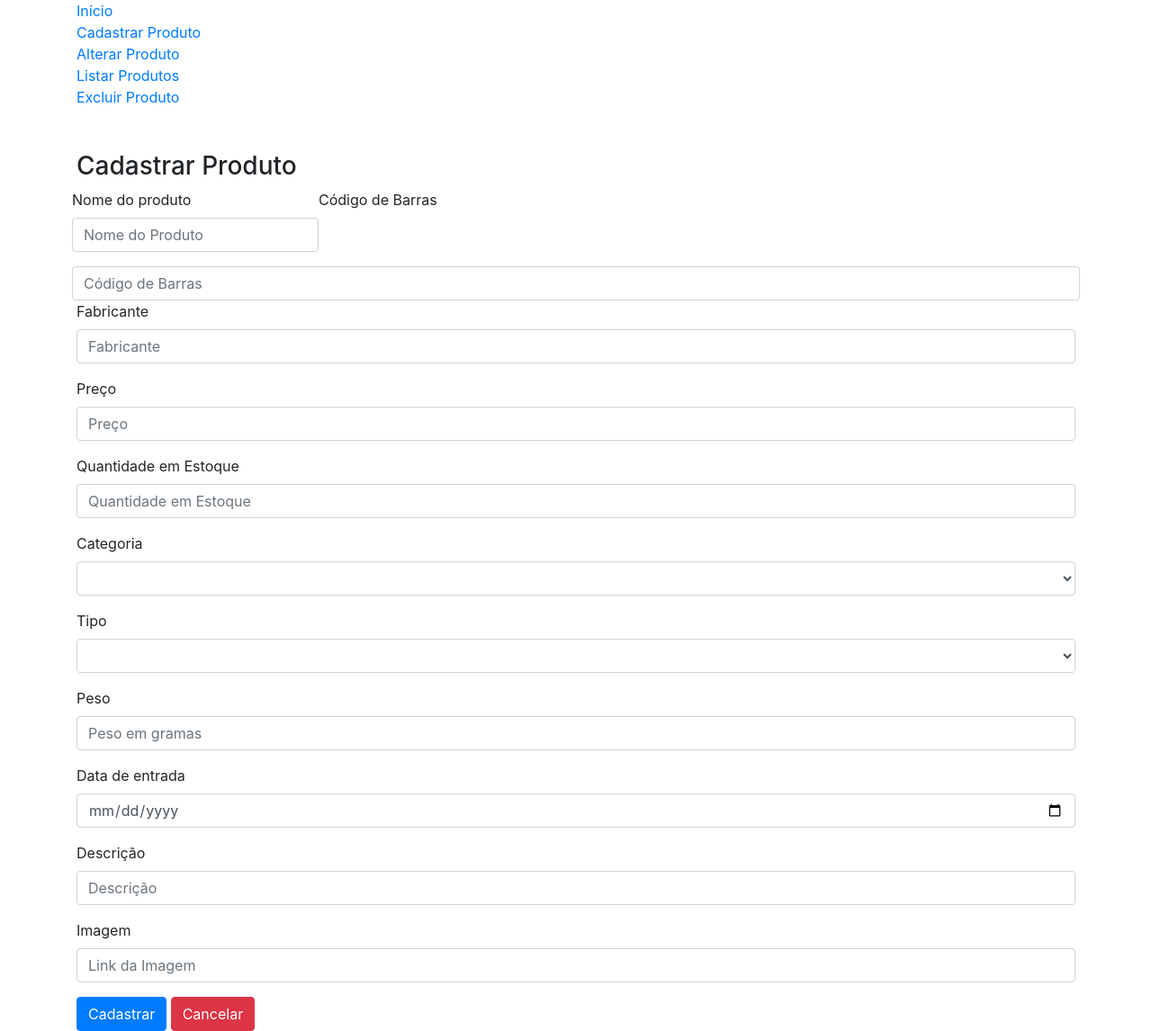
After one commit to RodrigoVL12/3DAW, a PHP site: page /ControleProdutos/CadastrarProduto.html in a window 1280 px wide. The commit adds this page. Shown: the whole page at 90% size. Run offline with PHP 8.4, Linux system fonts and the light colour scheme; lists and menus that the app fills with data are empty; some libraries are stand-ins or nearby versions.

Commit message:
AV2 - Evolutiva - 013 - Adicionado o módulo de Cadastrar produtos do projeto Ximbolé Bahiano.

```diff
--- /dev/null
+++ b/AV2/ControleProdutos/CadastrarProduto.html
@@ -0,0 +1,150 @@
+<!DOCTYPE html>
+<html>
+<head>
+    <meta charset="UTF-8">
+    <link rel="stylesheet" href="../../bootstrap/css/bootstrap.min.css">
+    <title>Cadastrar Produto</title>
+</head>
+<body>
+    <div class="container">
+        <nav id="links-menu">
+            <ul class="nav navbar-nav">
+                <li><a href="../index.php">Início</a></li>
+                <li><a href="CadastrarProduto.html">Cadastrar Produto</a></li>
+                <li><a href="AlterarProduto.php">Alterar Produto</a></li>
+                <li><a href="ListarProdutos.php">Listar Produtos</a></li>
+                <li><a href="ExcluirProduto.php">Excluir Produto</a></li>
+            </ul>
+        </nav>
+        <br><br>
+        <div class="nav" align="center">
+            <h3>Cadastrar Produto</h3>
+        </div>
+        <form action="" id="form_produto">
+            <div class="form-row">
+
+                <div class="form-group">
+                <label for="nome">Nome do produto</label>
+                <input type="text" class="form-control" id="nome" placeholder="Nome do Produto" name="nome">
+                </div>
+
+                <label for="codigo_barras">Código de Barras</label>
+                <input type="number" class="form-control" id="codigo_barras" placeholder="Código de Barras" name="codigo_barras">
+                </div>
+
+                <div class="form-group">
+                <label for="fabricante">Fabricante</label>
+                <input type="text" class="form-control" id="fabricante" placeholder="Fabricante" name="fabricante">
+                </div>
+
+                <div class="form-group">
+                <label for="preco">Preço</label>
+                <input type="number" class="form-control" id="preco" placeholder="Preço" name="preco">
+                </div>
+
+                <div class="form-group">
+                <label for="quantidade_estoque">Quantidade em Estoque</label>
+                <input type="number" class="form-control" id="quantidade_estoque" placeholder="Quantidade em Estoque" name="quantidade_estoque">
+                </div>
+
+                <div class="form-group">
+                    <label for="categoria">Categoria</label>
+                    <select class="form-control" id="categoria" name="categoria"></select>
+                </div>
+
+                <div class="form-group">
+                    <label for="tipo">Tipo</label>
+                    <select class="form-control" id="tipo" name="tipo"></select>
+                </div>
+
+                <div class="form-group">
+                <label for="peso">Peso</label>
+                <input type="number" class="form-control" id="peso" placeholder="Peso em gramas" name="peso">
+                </div>
+
+                <div class="form-group">
+                <label for="data">Data de entrada</label>
+                <input type="date" class="form-control" id="data" placeholder="Data de entrada" name="data">
+                </div>
+
+                <div class="form-group">
+                <label for="descricao">Descrição</label>
+                <input type="text" class="form-control" id="descricao" placeholder="Descrição" name="descricao">
+                </div>
+
+                <div class="form-group">
+                <label for="img">Imagem</label>
+                <input type="text" class="form-control" id="img" placeholder="Link da Imagem" name="img">
+                </div>
+
+                <button type="submit" class="btn btn-primary" onclick="inserirProduto()">Cadastrar</button>
+                <a class="btn btn-danger" href="../index.php" role="button">Cancelar</a>
+            </div>
+        </form>
+    </div>
+
+    <script>
+        function inserirProduto() {
+            let objProduto = document.getElementById("form_produto");
+            let msg = validarProduto(objProduto);
+            if (msg == "") {
+                let xmlHttp = new XMLHttpRequest();
+                xmlHttp.onreadystatechange = function() {
+                    if (this.readyState == 4 && this.status == 200) {
+                        //let obj = JSON.parse(this.responseText);
+                        document.getElementById("resposta").innerHTML = this.responseText;
+                    }
+                }
+                xmlHttp.open("GET", "https://localhost/3daw/AV2/CadastrarProduto.php?nome=" + objProduto.nome.value +
+                    "&codigo_barras=" + objProduto.codigo_barras.value + "&fabricante=" + objProduto.fabricante.value + "&preco=" +
+                    objProduto.preco.value + "&quantidade_estoque=" + objProduto.quantidade_estoque.value + "&categoria" +
+                    objProduto.categoria.value + "&tipo=" + objProduto.tipo.value + "&peso=" + objProduto.peso.value + "&data=" +
+                    objProduto.data.value + "&descricao=" + objProduto.descricao.value + "&img=" + objProduto.img.value, true
+                );
+                xmlHttp.send();
+                console.log("requisição enviada");
+            }
+            document.getElementById("resposta").innerHTML = msg;
+        }
+
+        function validarProduto(fProduto) {
+            let objValidForm = document.getElementById("form_produto");
+            let nome = objValidForm.nome.value;
+            let codigo_barras = objValidForm.codigo_barras.value;
+            let fabricante = objValidForm.fabricante.value;
+            let preco = objValidForm.preco.value;
+            let quantidade_estoque = objValidForm.quantidade_estoque.value;
+            let peso = objValidForm.peso.value;
+            let data = objValidForm.data.value;
+            let msg2 = "";
+
+            if (nome ===""){
+                msg2 = "Preencha o campo nome. \n";
+            }
+            if (codigo_barras ===""){
+                msg2 = msg2 + "Preencha o campo Código de Barras. \n";
+            }
+            if (fabricante ===""){
+                msg2 = msg2 + "Preencha o campo Fabricante. \n";
+            }
+            if (preco ===""){
+                msg2 = msg2 + "Preencha o campo Preço. \n";
+            }
+            if (quantidade_estoque ===""){
+                msg2 = msg2 + "Preencha o campo Quantidade em Estoque. \n";
+            }
+            if (peso ===""){
+                msg2 = msg2 + "Preencha o campo Peso. \n";
+            }
+            if (data ===""){
+                msg2 = msg2 + "Preencha o campo Data. \n";
+            }
+            if (msg2 != ""){
+                alert(msg2);
+            }
+            return msg2;
+        }
+    </script>
+
+</body>
+</html>
--- a/AV2/index.php
+++ b/AV2/index.php
@@ -40,14 +40,14 @@
 <head>
     <meta charset="UTF-8">
     <link rel="stylesheet" href="../bootstrap/css/bootstrap.min.css">
-    <title>Loja Ximbolê Bahiano</title>
+    <title>Loja Ximbolé Bahiano</title>
 </head>
 <body>
     <div class="container">
         <nav id="links-menu">
             <ul class="nav navbar-nav">
                 <li><a href="index.php">Início</a></li>
-                <li><a href="ControleProdutos/CadastrarProduto.php">Cadastrar Produto</a></li>
+                <li><a href="ControleProdutos/CadastrarProduto.html">Cadastrar Produto</a></li>
                 <li><a href="ControleProdutos/AlterarProduto.php">Alterar Produto</a></li>
                 <li><a href="ControleProdutos/ListarProdutos.php">Listar Produtos</a></li>
                 <li><a href="ControleProdutos/ExcluirProduto.php">Excluir Produto</a></li>
```
Also changed, not shown: AV2/ControleProdutos/CadastrarProduto.php (+24 -90 lines).
